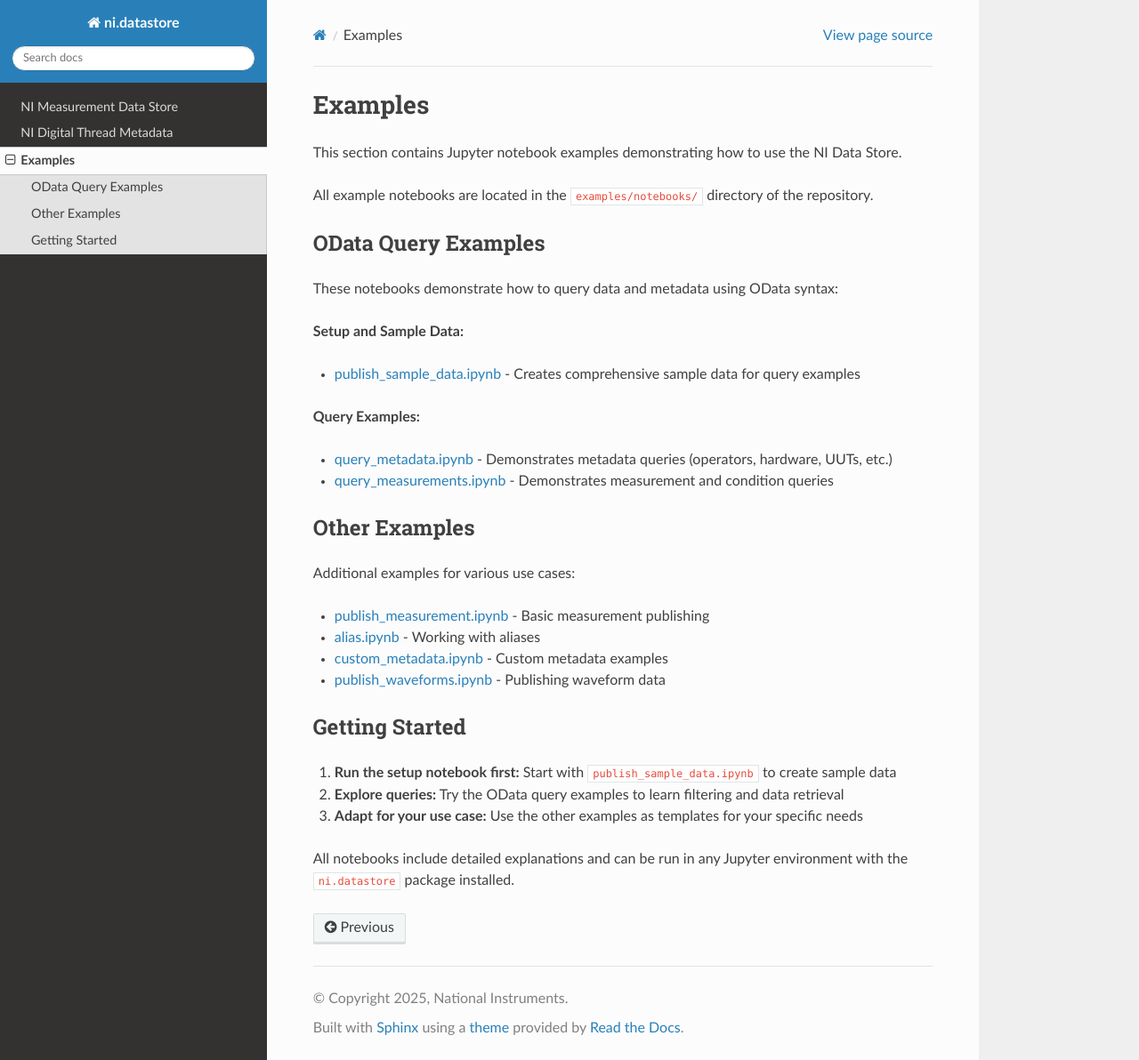
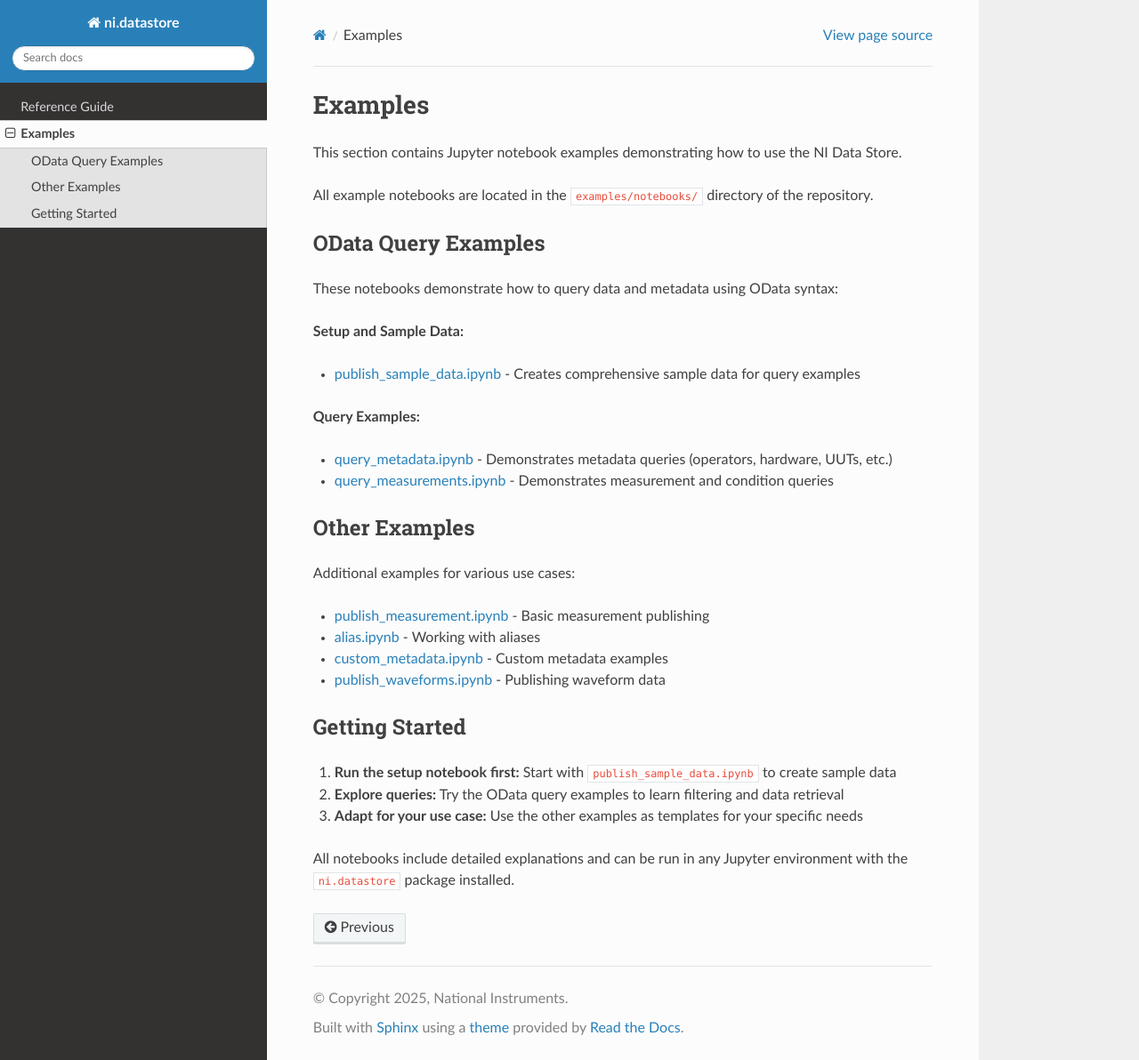
Before and after one commit to ni/datastore-python, a Sphinx documentation site: the page built from docs/examples/index.rst, in a window 1280 px wide and 1192 px high. Shown: the whole window at 89% size. Built offline with Sphinx 7.4.7 and the Read the Docs theme 3.1.0, drawn with Linux system fonts in a browser that asks for light colours; pages that are not in the unit, such as notebooks, are missing from menus.

Commit message:
Add a 'Reference Guide' section for Data and Metadata docs

```diff
--- a/docs/index.rst
+++ b/docs/index.rst
@@ -10,8 +10,7 @@
 .. toctree::
    :maxdepth: 4
 
-   reference/data-store-usage
-   reference/digital-thread-metadata
+   reference/index
    examples/index
    autoapi/index
    autoapi/ni/datastore/index
--- /dev/null
+++ b/docs/reference/index.rst
@@ -0,0 +1,11 @@
+##################
+Reference Guide
+##################
+
+This section provides comprehensive documentation for the NI Data Store system components.
+
+.. toctree::
+   :maxdepth: 3
+
+   data-store-usage
+   digital-thread-metadata
```
